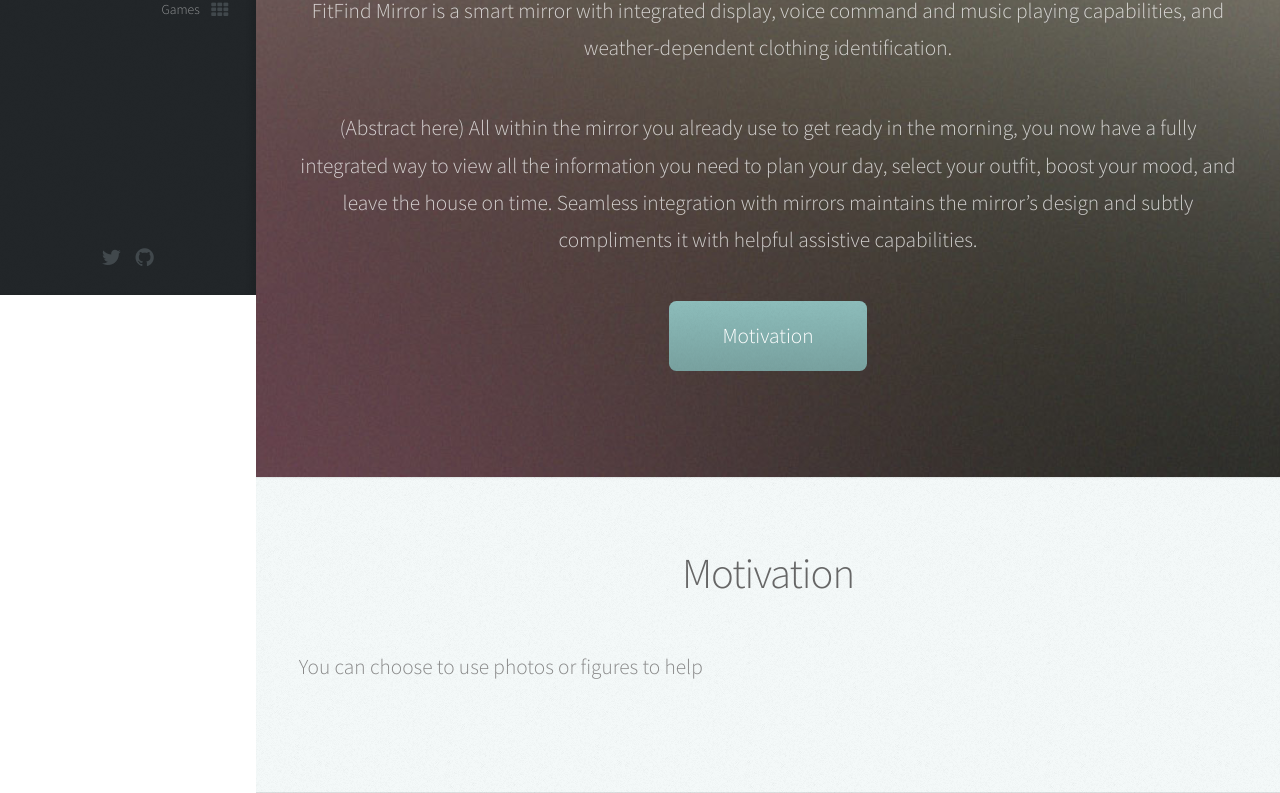
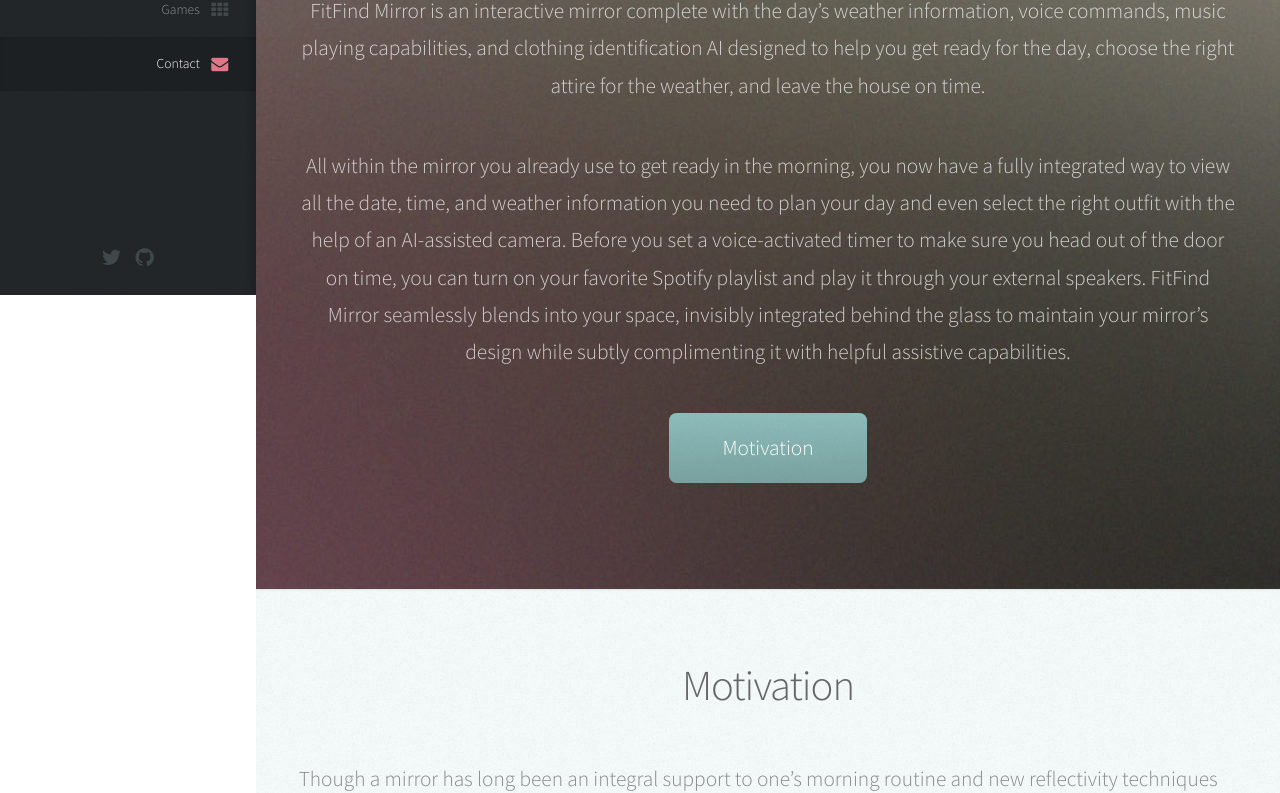
Before and after one commit to MichaelGTZ/IoTGroup14-Project, a plain HTML site: page index.html in a window 1280 px wide. Shown: the part 505-1298 px from the top of the page. Drawn offline with Linux system fonts and the light colour scheme.

Commit message:
Added text content, resized max photo, fixed scroll for games

```diff
--- a/index.html
+++ b/index.html
@@ -66,8 +66,8 @@
 								<li><a href="#results" id="results-link" class="skel-layers-ignoreHref"><span class="icon fa-th">Results</span></a></li>
 								<li><a href="#references" id="references-link" class="skel-layers-ignoreHref"><span class="icon fa-th">References</span></a></li>
 								<li><a href="#team" id="team-link" class="skel-layers-ignoreHref"><span class="icon fa-user">Our Team</span></a></li>
-								<!--<li><a href="#contact" id="contact-link" class="skel-layers-ignoreHref"><span class="icon fa-envelope">Contact</span></a></li>-->
-								<li><a href="#games" id="game-link" class="skel-layers-ignoreHref"><span class="icon fa-th">Games</span></a></li>
+								<li><a href="#games" id="games-link" class="skel-layers-ignoreHref"><span class="icon fa-th">Games</span></a></li>
+								<li><a href="#contact" id="contact-link" class="skel-layers-ignoreHref"><span class="icon fa-envelope">Contact</span></a></li>
 							</ul>
 						</nav>
 				</div>
@@ -76,10 +76,7 @@
 					<!-- Social Icons -->
 						<ul class="icons">
 							<li><a href="https://twitter.com/iotgroup14" target="_blank" class="icon fa-twitter"><span class="label">Twitter</span></a></li>
-							<!-- <li><a href="#" class="icon fa-facebook"><span class="label">Facebook</span></a></li> -->
 							<li><a href="https://github.com/MichaelGTZ/IoTGroup14-Project" class="icon fa-github"><span class="label">Github</span></a></li>
-							<!-- <li><a href="#" class="icon fa-dribbble"><span class="label">Dribbble</span></a></li> -->
-							<!-- <li><a href="#" class="icon fa-envelope"><span class="label">Email</span></a></li> -->
 						</ul>
 				</div>
 			</div>
@@ -93,11 +90,9 @@
 								<iframe width="560" height="315" src="https://www.youtube.com/embed/_AlcRoqS65E" frameborder="0" allowfullscreen></iframe>
 
 								<h2 class="alt">FitFind Mirror</h2>
-								<p>FitFind Mirror is a smart mirror with integrated display, voice command and music playing capabilities, and weather-dependent clothing identification.</p>
-								<p>(Abstract here) All within the mirror you already use to get ready in the morning, you now have a fully integrated way to view all the information
-									you need to plan your day, select your outfit, boost your mood, and leave the house on time. Seamless integration with mirrors maintains the
-									mirror’s design and subtly compliments it with helpful assistive capabilities.
-									</p>
+								<p>FitFind Mirror is an interactive mirror complete with the day’s weather information, voice commands, music playing capabilities, and clothing identification AI designed to help you get ready for the day, choose the right attire for the weather, and leave the house on time.</p>
+								<!-- <p>FitFind Mirror is a smart mirror with integrated display, voice command and music playing capabilities, and weather-dependent clothing identification.</p> -->
+								<p>All within the mirror you already use to get ready in the morning, you now have a fully integrated way to view all the date, time, and weather information you need to plan your day and even select the right outfit with the help of an AI-assisted camera. Before you set a voice-activated timer to make sure you head out of the door on time, you can turn on your favorite Spotify playlist and play it through your external speakers. FitFind Mirror seamlessly blends into your space, invisibly integrated behind the glass to maintain your mirror’s design while subtly complimenting it with helpful assistive capabilities.</p>
 
 							<footer>
 								<a href="#motivation" class="button scrolly">Motivation</a>
@@ -112,7 +107,10 @@
 							<header>
 								<h2>Motivation</h2>
 							</header>
-							<p align="left">You can choose to use photos or figures to help</p>
+							<p align="left">Though a mirror has long been an integral support to one’s morning routine and new reflectivity techniques have enabled new use cases utilizing one- and two-way mirrors, the growing popularity of the smart home, with its internet-connected assistants, appliances, and gadgets, seems to have skipped the centerpiece hanging atop the vanity.</p>
+							<p align="left">Without changing the way you get ready in the morning or interrupting your relationship with your reflection, your mirror serves as the perfect slate for enhancing your morning routine. By displaying everything you need to know for the day right next to you, you can instantly identify the day without taking your eyes off your half-shaved face or half-applied eyeliner.</p>
+							<p align="left">If you’re someone who loves to listen to music in the shower, why not ask your mirror to play your Spotify playlist as you hop in the shower? To ensure you walk out the door with enough time to get your morning coffee, you might set an alarm or try to remember to glance at the clock every two minutes. While shaving the other half of your face, why not just ask your mirror to set an alarm for you? If you happened to forget the alarm and now need to leave the house in a hurry, you might forget to to grab your hat or scarf for the snow that’s forecasted to fall all afternoon. If Snapchat can put a dog filter on you, why can’t your mirror give you a quick reminder to grab your hat before you run out the door?</p>
+							<p align="left">By seamlessly integrating more convenient ways for you to perform the prerequisite tasks you repeatedly do to get ready in the morning, you can now be more confident that your attire will keep you comfortable in the day’s weather, you will leave your house on time, and your Spotify Wrapped will include all the songs you duetted in the shower.</p>
 						</div>
 					</section>
 
@@ -197,6 +195,7 @@
 						</div>
 					</section>
 
+				<!-- Games -->
 					<section id="games" class="three">
 						<div class="container">
 							<header>
@@ -204,7 +203,8 @@
 							</header>
 							<div class="gameWrapper">
 								<iframe src="https://previews.customer.envatousercontent.com/files/284246327/index.html" allowfullscreen></iframe>
-							</div>						</div>
+							</div>
+						</div>
 					</section>
 
 				<!-- Contact -->
```
Also changed, not shown: images/max.jpg.
